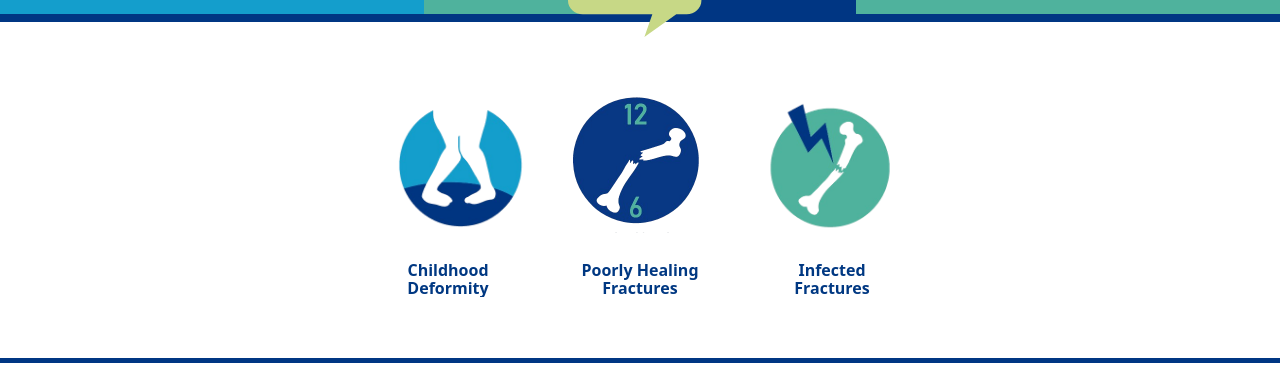
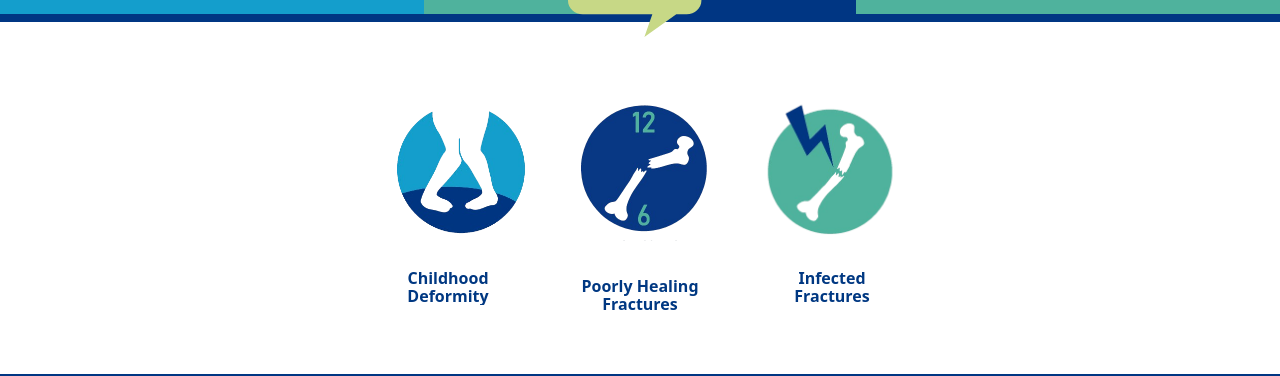
Before and after one commit to Kijabe-Limb-Construction-Unit/landingpage, a Next.js app: page / in a window 1280 px wide. Shown: the part 776-1152 px from the top of the page. Built offline with nearby package versions, Linux system fonts and the light colour scheme.

Commit message:
fixing servises o home page

```diff
--- a/app/page.tsx
+++ b/app/page.tsx
@@ -347,13 +347,19 @@ const MobileNavigationSection = () => (
 
 const ServiceIconItem = ({ icon }: { icon: ServiceIcon }) => (
   <div className="flex flex-col items-center justify-start group w-full flex-shrink-0">
-    <div className="relative w-16 h-16 min-[250px]:w-20 min-[250px]:h-20 min-[320px]:w-24 min-[320px]:h-24 sm:w-40 sm:h-40 md:w-44 md:h-44 mb-1 min-[250px]:mb-2 min-[320px]:mb-3 md:mb-4 transition-transform group-hover:scale-105 flex-shrink-0 flex items-center justify-center">
+    <div className={`relative mb-1 min-[250px]:mb-2 min-[320px]:mb-3 md:mb-4 transition-transform group-hover:scale-105 flex-shrink-0 flex items-center justify-center ${
+      icon.alt === "Poorly Healing Fractures"
+        ? "mt-1 min-[250px]:mt-1 min-[320px]:mt-2 sm:mt-3 md:mt-4 ml-1 min-[250px]:ml-1 min-[320px]:ml-2 sm:ml-3 md:ml-4 w-14 h-14 min-[250px]:w-18 min-[250px]:h-18 min-[320px]:w-22 min-[320px]:h-22 sm:w-36 sm:h-36 md:w-40 md:h-40"
+        : icon.alt === "Infected Fractures"
+        ? "w-20 h-20 min-[250px]:w-24 min-[250px]:h-24 min-[320px]:w-28 min-[320px]:h-28 sm:w-42 sm:h-42 md:w-46 md:h-46"
+        : "w-17 h-17 min-[250px]:w-21 min-[250px]:h-21 min-[320px]:w-25 min-[320px]:h-25 sm:w-42 sm:h-42 md:w-46 md:h-46"
+    }`}>
       <div className={`relative ${
         icon.alt === "Poorly Healing Fractures"
-          ? "w-14 h-14 min-[250px]:w-18 min-[250px]:h-18 min-[320px]:w-22 min-[320px]:h-22 sm:w-36 sm:h-36 md:w-40 md:h-40"
+          ? "w-full h-full"
           : icon.alt === "Infected Fractures"
-          ? "w-24 h-24 min-[250px]:w-28 min-[250px]:h-28 min-[320px]:w-32 min-[320px]:h-32 sm:w-52 sm:h-52 md:w-60 md:h-60"
-          : "w-16 h-16 min-[250px]:w-20 min-[250px]:h-20 min-[320px]:w-24 min-[320px]:h-24 sm:w-40 sm:h-40 md:w-44 md:h-44"
+          ? "w-full h-full"
+          : "w-full h-full"
       }`}>
         <Image
           src={icon.src}
@@ -365,7 +371,9 @@ const ServiceIconItem = ({ icon }: { icon: ServiceIcon }) => (
       </div>
     </div>
     {/* Fixed height container for text at the bottom */}
-    <div className="h-6 min-[250px]:h-7 min-[320px]:h-8 sm:h-12 flex items-start justify-center">
+    <div className={`h-6 min-[250px]:h-7 min-[320px]:h-8 sm:h-12 flex items-start justify-center ${
+      icon.alt === "Poorly Healing Fractures" ? "mt-1 min-[250px]:mt-1 min-[320px]:mt-2 sm:mt-3 md:mt-4" : ""
+    }`}>
       <h2
         className="text-[9px] min-[250px]:text-[10px] min-[320px]:text-xs md:text-base font-semibold text-[#003882] text-center leading-[1.1] px-0.5 overflow-hidden"
         dangerouslySetInnerHTML={{ __html: icon.title }}
```
